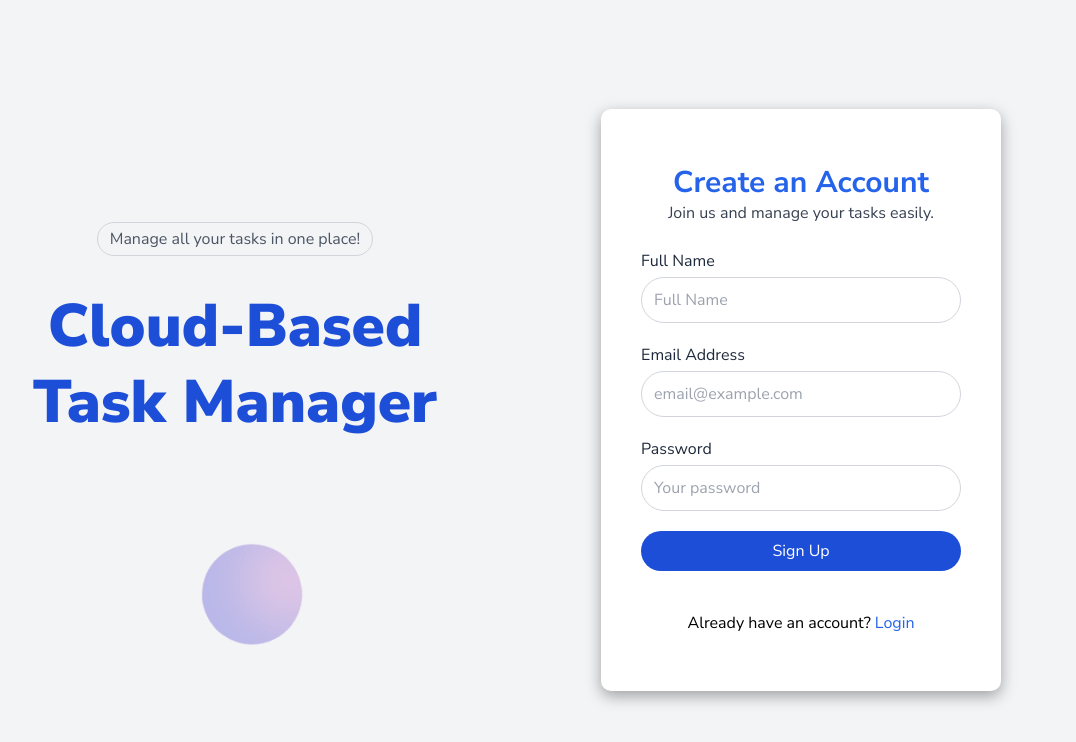
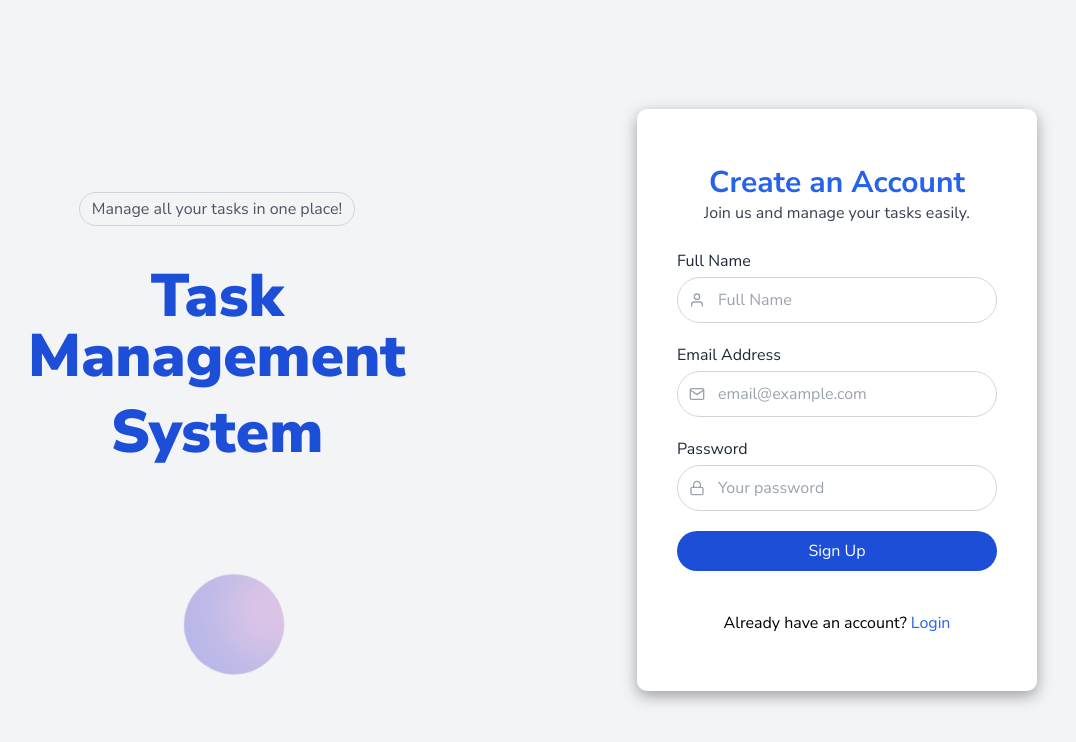
Before and after one commit to Ukashashere/Task_Manager_SEPM, a React (Vite) app in the folder client/: page /login in a window 1280 px wide. Both pictures are taken after a click on the button "Sign Up". Shown: the top 742 px of the page, without its empty margins (163-1239 px from the left). Built offline with nearby package versions, Linux system fonts and the light colour scheme.

Commit message:
Login page ui improvement

```diff
--- a/client/src/components/Textbox.jsx
+++ b/client/src/components/Textbox.jsx
@@ -2,16 +2,21 @@ import React from "react";
 import clsx from "clsx";
 
 const Textbox = React.forwardRef(
-  ({ type, placeholder, label, className, register, name, error }, ref) => {
+  ({ type, placeholder, label, className, register, name, error, icon }, ref) => {
     return (
-      <div className='w-full flex flex-col gap-1'>
+      <div className="w-full flex flex-col gap-1">
         {label && (
-          <label htmlFor={name} className='text-slate-800'>
+          <label htmlFor={name} className="text-slate-800">
             {label}
           </label>
         )}
 
-        <div>
+        <div className="relative">
+          {icon && (
+            <div className="absolute inset-y-0 left-0 pl-3 flex items-center pointer-events-none">
+              {icon}
+            </div>
+          )}
           <input
             type={type}
             name={name}
@@ -20,16 +25,18 @@ const Textbox = React.forwardRef(
             {...register}
             aria-invalid={error ? "true" : "false"}
             className={clsx(
-              "bg-transparent px-3 py-2.5 2xl:py-3 border border-gray-300 placeholder-gray-400 text-gray-900 outline-none text-base focus:ring-2 ring-blue-300",
+              "w-full px-3 py-2.5 2xl:py-3 border border-gray-300 placeholder-gray-400 text-gray-900 outline-none text-base focus:ring-2 ring-blue-300",
+              icon ? "pl-10" : "pl-3", // Add padding if an icon is present
               className
             )}
           />
         </div>
         {error && (
-          <span className='text-xs text-[#f64949fe] mt-0.5 '>{error}</span>
+          <span className="text-xs text-[#f64949fe] mt-0.5">{error}</span>
         )}
       </div>
     );
   }
 );
+
 export default Textbox;
--- a/client/src/pages/Login.jsx
+++ b/client/src/pages/Login.jsx
@@ -6,12 +6,13 @@ import Button from "../components/Button";
 import { useDispatch, useSelector } from "react-redux";
 import { setUser } from "../redux/slices/authSlice";
 import { authApi } from "../utils/authApi";
+import { FiMail, FiLock, FiUser } from "react-icons/fi"; // Import FiUser for the Full Name field
 
 const Login = () => {
   const { user } = useSelector((state) => state.auth);
   const dispatch = useDispatch();
   const navigate = useNavigate();
-  const [isLogin, setIsLogin] = useState(true); // Toggle between login & sign-up
+  const [isLogin, setIsLogin] = useState(true);
 
   const {
     register,
@@ -31,15 +32,12 @@ const Login = () => {
 
     try {
       if (isLogin) {
-        // Login Logic
         const response = await authApi.login(data);
         console.log("API Response:", response);
 
         if (response && response._id) {
-          console.log("Dispatching setUser action with user data");
           dispatch(setUser(response));
 
-          // Store the JWT token in localStorage
           if (response.token) {
             localStorage.setItem("token", response.token);
             console.log("Token stored in localStorage:", response.token);
@@ -55,11 +53,10 @@ const Login = () => {
           setErrorMessage(response?.message || "Invalid login credentials. Please try again.");
         }
       } else {
-        // Sign Up Logic - Add default role and title
         const signUpData = {
           ...data,
-          role: "employee", // Default role
-          title: "New Employee", // Default title
+          role: "employee",
+          title: "New Employee",
         };
 
         const response = await authApi.register(signUpData);
@@ -67,7 +64,7 @@ const Login = () => {
 
         if (response && response._id) {
           setSuccessMessage("Account created successfully! Redirecting...");
-          setTimeout(() => setIsLogin(true), 2000); // Switch to login after signup
+          setTimeout(() => setIsLogin(true), 2000);
         } else {
           setErrorMessage(response?.message || "Something went wrong.");
         }
@@ -89,7 +86,6 @@ const Login = () => {
   return (
     <div className="w-full min-h-screen flex items-center justify-center flex-col lg:flex-row bg-[#f3f4f6]">
       <div className="w-full md:w-auto flex gap-0 md:gap-40 flex-col md:flex-row items-center justify-center">
-
         {/* Left Side */}
         <div className="h-full w-full lg:w-2/3 flex flex-col items-center justify-center">
           <div className="w-full md:max-w-lg 2xl:max-w-3xl flex flex-col items-center justify-center gap-5 md:gap-y-10 2xl:-mt-20">
@@ -97,8 +93,8 @@ const Login = () => {
               Manage all your tasks in one place!
             </span>
             <p className="flex flex-col gap-0 md:gap-4 text-4xl md:text-6xl 2xl:text-7xl font-black text-center text-blue-700">
-              <span>Cloud-Based</span>
-              <span>Task Manager</span>
+              <span>Task Management</span>
+              <span>System</span>
             </p>
 
             <div className="cell">
@@ -135,6 +131,7 @@ const Login = () => {
                     required: "Full Name is required!",
                   })}
                   error={errors.name ? errors.name.message : ""}
+                  icon={<FiUser className="text-gray-400" />} // Add person icon
                 />
               )}
 
@@ -148,6 +145,7 @@ const Login = () => {
                   required: "Email Address is required!",
                 })}
                 error={errors.email ? errors.email.message : ""}
+                icon={<FiMail className="text-gray-400" />} // Add email icon
               />
 
               <Textbox
@@ -160,6 +158,7 @@ const Login = () => {
                   required: "Password is required!",
                 })}
                 error={errors.password ? errors.password.message : ""}
+                icon={<FiLock className="text-gray-400" />} // Add password icon
               />
 
               {isLogin && (
--- a/package.json
+++ b/package.json
@@ -1,5 +1,6 @@
 {
   "dependencies": {
+    "framer-motion": "^12.5.0",
     "react-hot-toast": "^2.5.2"
   }
 }
```
Also changed, not shown: 1 other file (tests, documents, lock files or other folders).
